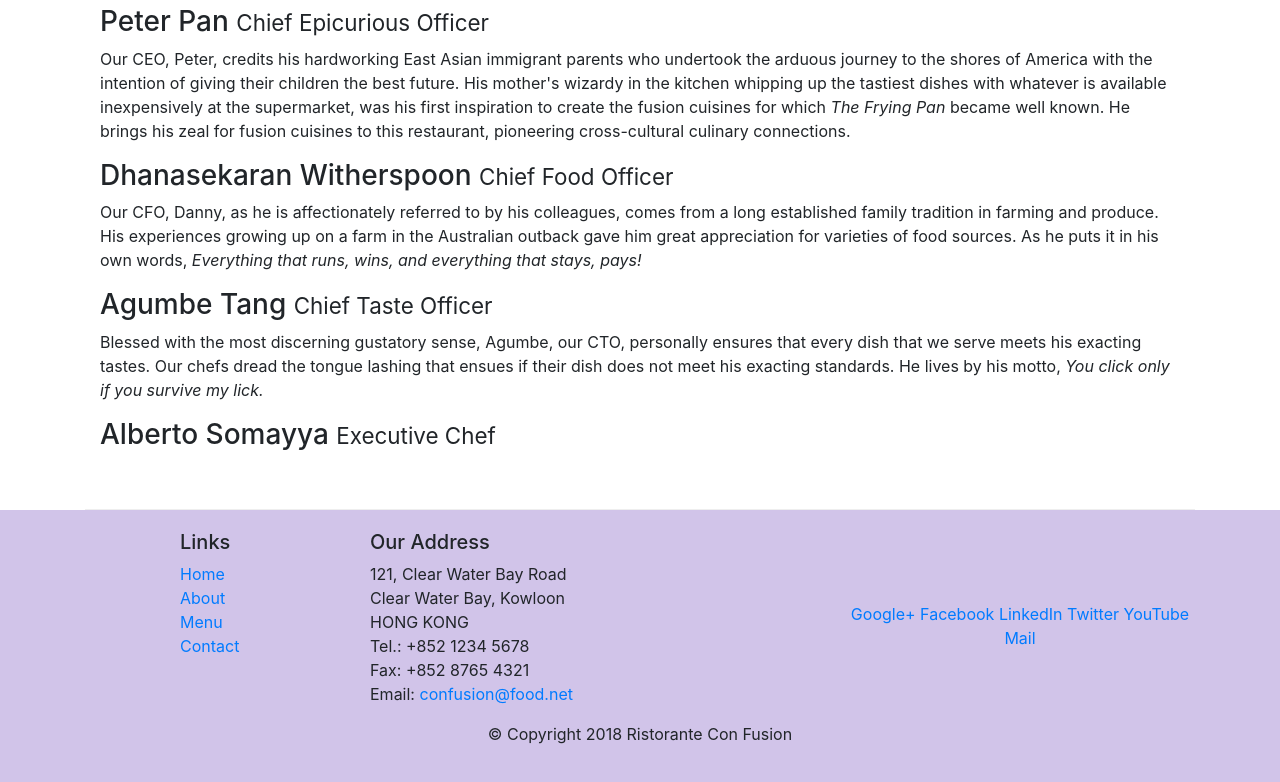
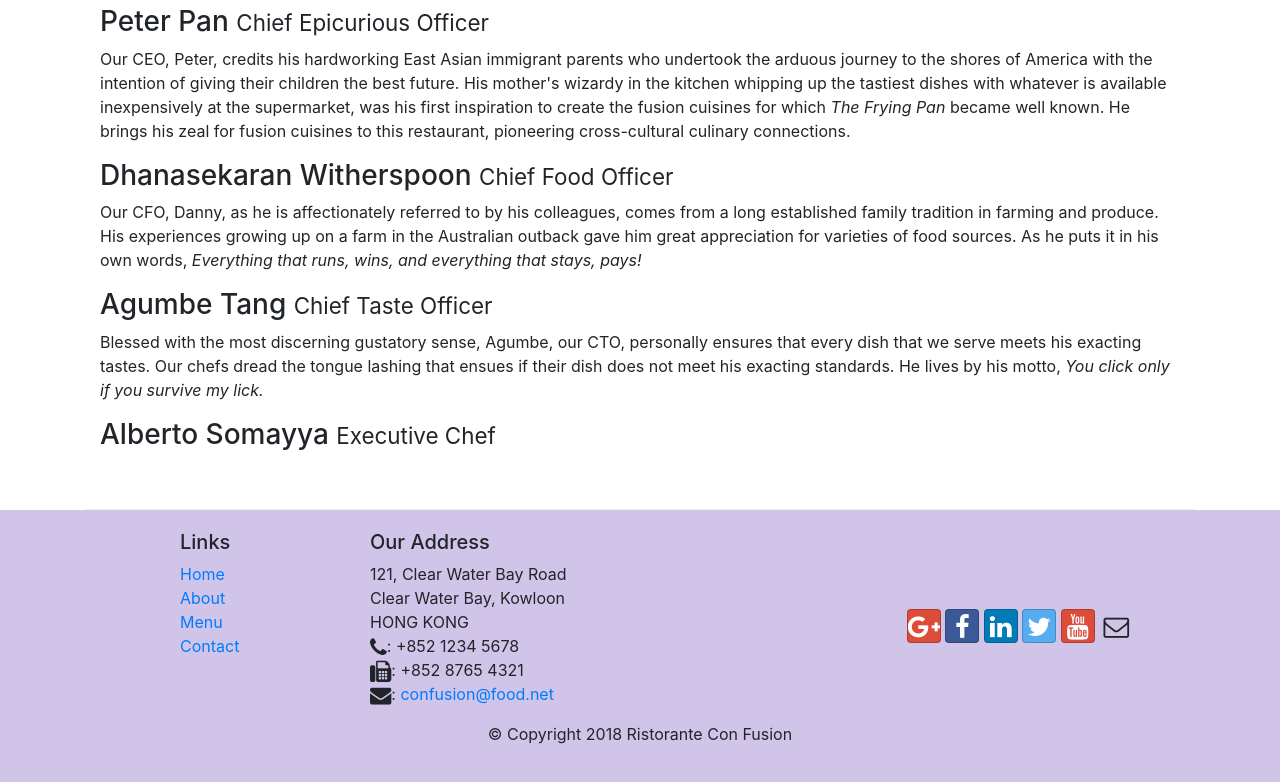
Before and after one commit to The-Reacher/conFusion, a website: page aboutus.html in a window 1280 px wide. Shown: the part 956-1738 px from the top of the page. Drawn offline with nearby package versions, Linux system fonts and the light colour scheme.

Commit message:
Icon Fonts FontAwesome & Bootstrap Social Media

```diff
--- a/aboutus.html
+++ b/aboutus.html
@@ -8,6 +8,8 @@
 
     <!-- Bootstrap CSS -->
     <link rel="stylesheet" href="node_modules/bootstrap/dist/css/bootstrap.min.css">
+    <link rel="stylesheet" href="node_modules/font-awesome/css/font-awesome.css">
+    <link rel="stylesheet" href="node_modules/bootstrap-social/bootstrap-social.css">
     <link rel="stylesheet" href="css/styles.css">
 
     <title>Ristorante Con Fusion: About Us</title>
@@ -23,10 +25,10 @@
         <a class="navbar-brand mr-auto" href="./index.html">Ristorante Con Fusion</a>
         <div class="collapse navbar-collapse" id="Navbar">
             <ul class="navbar-nav mr-auto">
-                <li class="nav-item"><a class="nav-link" href="./index.html">Home</a></li>
-                <li class="nav-item active"><a class="nav-link" href="#">About</a></li>
-                <li class="nav-item"><a class="nav-link" href="#">Menu</a></li>
-                <li class="nav-item"><a class="nav-link" href="#">Contact</a></li>
+                <li class="nav-item"><a class="nav-link" href="index.html"><span class="fa fa-home fa-lg"></span> Home</a></li>
+                <li class="nav-item active"><a class="nav-link" href="#"><span class="fa fa-info fa-lg"></span> About</a></li>
+                <li class="nav-item"><a class="nav-link" href="#"><span class="fa fa-list fa-lg"></span> Menu</a></li>
+                <li class="nav-item"><a class="nav-link" href="#"><span class="fa fa-address-card fa-lg"></span> Contact</a></li>
             </ul>
         </div>
     </div>
@@ -101,19 +103,19 @@
                     121, Clear Water Bay Road<br>
                     Clear Water Bay, Kowloon<br>
                     HONG KONG<br>
-                    Tel.: +852 1234 5678<br>
-                    Fax: +852 8765 4321<br>
-                    Email: <a href="mailto:confusion@food.net">confusion@food.net</a>
+                    <i class="fa fa-phone fa-lg"></i>: +852 1234 5678<br>
+                    <i class="fa fa-fax fa-lg"></i>: +852 8765 4321<br>
+                    <i class="fa fa-envelope fa-lg"></i>: <a href="mailto:confusion@food.net">confusion@food.net</a>
                 </address>
             </div>
             <div class="col-12 col-sm-4 align-self-center">
                 <div class="text-center">
-                    <a href="http://google.com/+">Google+</a>
-                    <a href="http://www.facebook.com/profile.php?id=">Facebook</a>
-                    <a href="http://www.linkedin.com/in/">LinkedIn</a>
-                    <a href="http://twitter.com/">Twitter</a>
-                    <a href="http://youtube.com/">YouTube</a>
-                    <a href="mailto:">Mail</a>
+                    <a class="btn btn-social-icon btn-google" href="http://google.com/+"><i class="fa fa-google-plus fa-lg"></i></a>
+                    <a class="btn btn-social-icon btn-facebook" href="http://www.facebook.com/profile.php?id="><i class="fa fa-facebook fa-lg"></i></a>
+                    <a class="btn btn-social-icon btn-linkedin"  href="http://www.linkedin.com/in/"><i class="fa fa-linkedin fa-lg"></i></a>
+                    <a class="btn btn-social-icon btn-twitter" href="http://twitter.com/"><i class="fa fa-twitter fa-lg"></i></a>
+                    <a class="btn btn-social-icon btn-google" href="http://youtube.com/"><i class="fa fa-youtube fa-lg"></i></a>
+                    <a class="btn btn-social-icon" href="mailto:"><i class="fa fa-envelope-o fa-lg"></i></a>
                 </div>
             </div>
         </div>
--- a/package.json
+++ b/package.json
@@ -15,6 +15,8 @@
   },
   "dependencies": {
     "bootstrap": "^4.5.3",
+    "bootstrap-social": "^5.1.1",
+    "font-awesome": "^4.7.0",
     "jquery": "^3.5.1",
     "popper.js": "^1.12.9"
   }
```
Also changed, not shown: index.html (+16 -13 lines), 1 other file.
